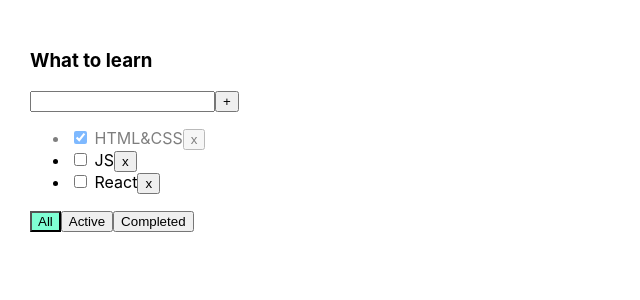
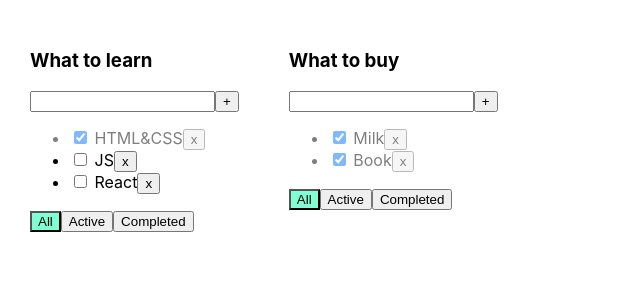
Before and after one commit to mskuratova/TodoList06, a React (Create React App) app: page / in a window 1280 px wide. Shown: the top 300 px of the page, without its empty margins (0-640 px from the left). Built offline with nearby package versions, Linux system fonts and the light colour scheme.

Commit message:
5 урок

```diff
--- a/src/App.tsx
+++ b/src/App.tsx
@@ -1,51 +1,92 @@
 import React, {useState} from 'react';
 import './App.css';
-import Todolist from "./Todolist";
+import Todolist, {TasksType} from "./Todolist";
 import {v1} from "uuid";
+
 export type FilterType = "all" | "active" | "completed"
+type TodoListType = {
+    id: string,
+    title:string,
+    filter: FilterType
+}
+type TasksStateType ={
+    [key:string]: Array<TasksType>
+}
+function App() {
+    let todoListID1 = v1()
+    let todoListID2 = v1()
+    let [tasks, setTasks] = useState<TasksStateType>({
+        [todoListID1]:[
+        {id: v1(), title: "HTML&CSS", isDone: true},
+        {id: v1(), title: "JS", isDone: false},
+        {id: v1(), title: "React", isDone: false},
+    ],
+        [todoListID2]:[
+            {id:v1(),title: "Milk", isDone: true},
+        {id:v1(), title: "Book", isDone: true},
+    ]});
 
-function App() {
-    let [tasks, setTasks]= useState([
-        {id: v1(), title:"HTML&CSS", isDone:true},
-        {id:v1(), title:"JS", isDone:false},
-        {id:v1(), title:"React", isDone:false},
-    ]);
-    let [filter,setFilter] = useState<FilterType>("all");
-    function removeTasks(id:string){
-        let filteredTasks = tasks.filter(t=>t.id !=id)
-        setTasks(filteredTasks)
+    let [todoLists, setTodoLists] = useState<Array<TodoListType>>(
+        [
+        {id: todoListID1, title: "What to learn", filter: "all"},
+        {id: todoListID2, title: "What to buy", filter: "all"},
+
+    ])
+
+    function removeTasks(id: string, todolistID:string) {
+        let todoListTasks = tasks[todolistID];
+        tasks[todolistID] = todoListTasks.filter(t => t.id != id)
+        setTasks({...tasks})
     }
-    let tasksForTodolist = tasks;
-    if (filter ==="active") {
-        tasksForTodolist = tasks.filter(t => t.isDone === false);
+
+    function changeFilter(value: FilterType, todolistID: string) {
+        let todoList = todoLists.find(tl => tl.id === todolistID);
+        if (todoList) {
+            todoList.filter = value;
+            setTodoLists([...todoLists])
+        }
     }
-    if (filter === "completed") {
-        tasksForTodolist = tasks.filter(t=> t.isDone === true)
+
+    function addTask(title: string, todolistID: string) {
+        let task = {id: v1(), title: title, idDone: false};
+        let todolistTasks = tasks[todolistID]
+        // @ts-ignore
+        tasks[todolistID] = [task, ...todolistTasks];
+        setTasks({...tasks});
     }
-    function changeFilter(value:FilterType) {
-        setFilter(value)
-    }
-    function addTask(title:string) {
-        let task = {id: v1(), title: title, idDone:false};
-        let newTasks =[task,...tasks];
-        // @ts-ignore
-        setTasks(newTasks);
-    }
-    function changeStatus (id:string, isDone: boolean){
-        let task = tasks.find(t => t.id === id);
+
+    function changeStatus(id: string, isDone: boolean, todolistID: string) {
+        let todolistTasks = tasks[todolistID]
+        let task = todolistTasks.find(t => t.id === id);
         if (task) {
-            task.isDone =isDone;
-            setTasks([...tasks])
+            task.isDone = isDone;
+            setTasks({...tasks})
         }
     }
 
     return (
         <div className="App">
-            <Todolist title = "What to learn" tasks ={tasksForTodolist} removeTasks ={removeTasks}
-                      changeFilter ={changeFilter} addTask ={addTask}
-                      changeTaskStatus = {changeStatus}
-                      filter = {filter}
-            />
+            {todoLists.map(tl => {
+                let allTodolistTasks = tasks[tl.id]
+                let tasksForTodoList = allTodolistTasks;
+                if (tl.filter === "active"){
+                    tasksForTodoList = allTodolistTasks.filter(t => t.isDone === false);
+                }
+                if (tl.filter === "completed") {
+                    tasksForTodoList = allTodolistTasks.filter(t=> t.isDone === true);
+                }
+                return <Todolist key={tl.id}
+                                 id={tl.id}
+                                 title={tl.title}
+                                 tasks={tasksForTodoList}
+                                 removeTasks={removeTasks}
+                                 changeFilter={changeFilter}
+                                 addTask={addTask}
+                                 filter={tl.filter}
+                                 changeTaskStatus={changeStatus}
+                />
+            })
+            }
         </div>
     );
 }
--- a/src/Todolist.tsx
+++ b/src/Todolist.tsx
@@ -1,15 +1,16 @@
 import React, {ChangeEvent, useState} from "react";
 import {FilterType} from "./App";
 type PropsType ={
+    id: string
     title:string
     tasks:TasksType[]
-    removeTasks:(taskId:string) => void
-    changeFilter: (value: FilterType) => void
-    addTask:(title:string)=>void
-    changeTaskStatus:(id: string, isDone: boolean) => void
+    removeTasks:(taskId:string, todolistID: string) => void
+    changeFilter: (value: FilterType, todolistID:string) => void
+    addTask:(title:string, todolistID: string)=>void
+    changeTaskStatus:(id: string, isDone: boolean, todolistID: string) => void
     filter: FilterType
 }
-type TasksType = {
+ export type TasksType = {
     id: string,
     title:string,
     isDone: boolean
@@ -18,8 +19,9 @@
     let [title, setTitle] = useState("")
     let [error, setError] =useState<string | null>(null)
     const addTask =()=> {
-        if (title.trim() !== "") {
-            props.addTask(title);
+        let newTitle = title.trim()
+        if (newTitle !== "") {
+            props.addTask(newTitle,props.id);
             setTitle("")
         }
         else {
@@ -27,9 +29,10 @@
         }
     };
     const onChangeHandler = (e:ChangeEvent<HTMLInputElement>) => {setTitle(e.currentTarget.value)}
-    const onAllClickHandler =() => props.changeFilter("all")
-    const onActiveClickHandler =() => props.changeFilter("active")
-    const onCompletedClickHandler =() => props.changeFilter("completed")
+    const onAllClickHandler =() => props.changeFilter("all", props.id)
+    const onActiveClickHandler =() => props.changeFilter("active",props.id)
+    const onCompletedClickHandler =() => props.changeFilter("completed", props.id)
+    // const removeTodolist =() => props.removeTodolist(props.id)
 
 return <div>
     <h3>{props.title}</h3>
@@ -44,10 +47,10 @@
     <ul>
         {
             props.tasks.map(t=> {
-                const onClickHandler =() => props.removeTasks(t.id)
+                const onClickHandler =() => props.removeTasks(t.id, props.id)
                 const onChangeHandler = (e:ChangeEvent<HTMLInputElement>) => {
                     let newIsDoneValue = e.currentTarget.checked;
-                    props.changeTaskStatus(t.id, newIsDoneValue)
+                    props.changeTaskStatus(t.id, newIsDoneValue,props.id)
                 }
                 return <li key={t.id} className={t.isDone ? "is-done" : ""}>
                     <input type="checkbox" onChange={onChangeHandler}  checked={t.isDone}/> <span>{t.title}</span>
```
